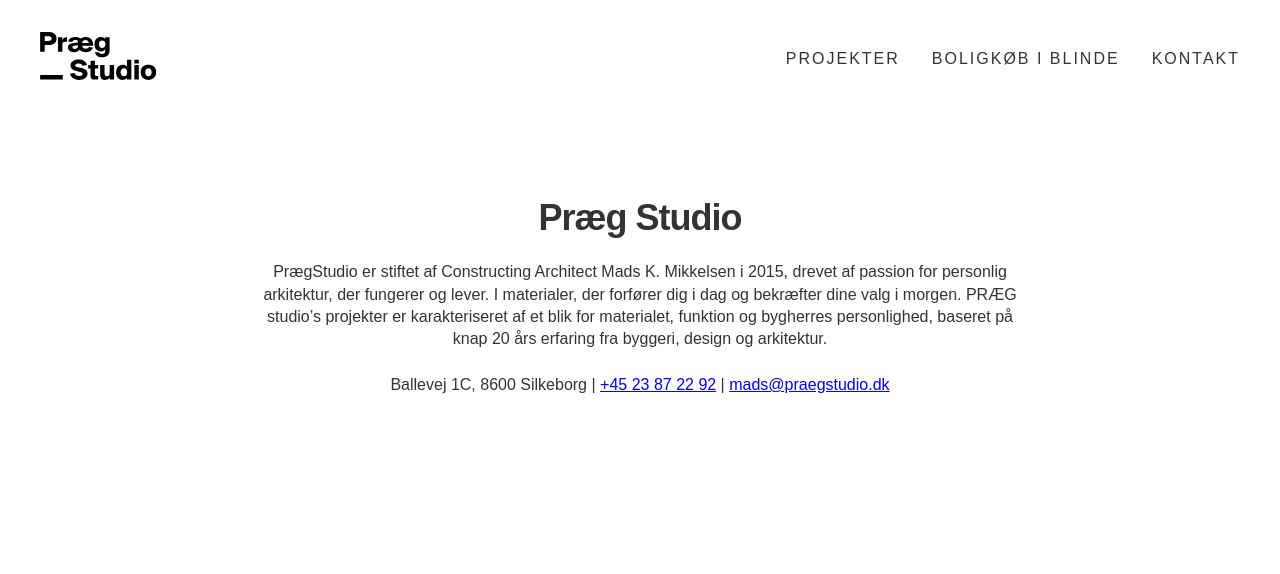
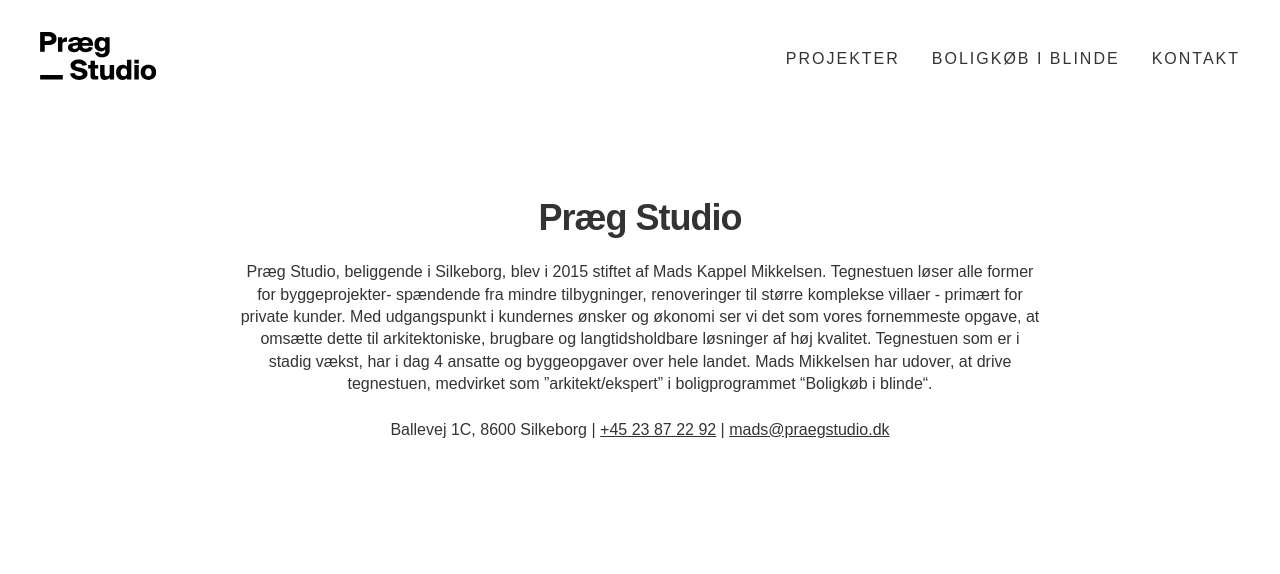
Before and after one commit to jeppe-smith/madsmikkelsen, a Gatsby site: page /kontakt in a window 1280 px wide. Shown: the top 574 px of the page. Built offline with nearby package versions, Linux system fonts and the light colour scheme; Gatsby itself is replaced by a stand-in of ours.

Commit message:
add new project

```diff
--- a/src/components/PageTitle/styles.scss
+++ b/src/components/PageTitle/styles.scss
@@ -1,9 +1,9 @@
 .page-title {
-  max-width: 768px;
+  max-width: 800px;
   text-align: center;
   margin: 2rem 1rem 6rem;
 
-  @media screen and (min-width: 768px) {
+  @media screen and (min-width: 800px) {
     margin: 0 auto;
     margin-bottom: 200px;
   }
--- a/src/components/layout.css
+++ b/src/components/layout.css
@@ -678,6 +678,10 @@
   letter-spacing: -1px;
 }
 
+a {
+  color: inherit;
+}
+
 .container {
   max-width: 1200px;
   margin-left: auto;
--- a/src/pages/kontakt/index.js
+++ b/src/pages/kontakt/index.js
@@ -48,12 +48,16 @@
       <div className="contact-page">
         <PageTitle title="Præg Studio">
           <p>
-            PrægStudio er stiftet af Constructing Architect Mads K. Mikkelsen i
-            2015, drevet af passion for personlig arkitektur, der fungerer og
-            lever. I materialer, der forfører dig i dag og bekræfter dine valg i
-            morgen. PRÆG studio’s projekter er karakteriseret af et blik for
-            materialet, funktion og bygherres personlighed, baseret på knap 20
-            års erfaring fra byggeri, design og arkitektur.
+            Præg Studio, beliggende i Silkeborg, blev i 2015 stiftet af Mads
+            Kappel Mikkelsen. Tegnestuen løser alle former for byggeprojekter-
+            spændende fra mindre tilbygninger, renoveringer til større komplekse
+            villaer - primært for private kunder. Med udgangspunkt i kundernes
+            ønsker og økonomi ser vi det som vores fornemmeste opgave, at
+            omsætte dette til arkitektoniske, brugbare og langtidsholdbare
+            løsninger af høj kvalitet. Tegnestuen som er i stadig vækst, har i
+            dag 4 ansatte og byggeopgaver over hele landet. Mads Mikkelsen har
+            udover, at drive tegnestuen, medvirket som ”arkitekt/ekspert” i
+            boligprogrammet “Boligkøb i blinde“.
           </p>
           <p>
             <span>Ballevej 1C, 8600 Silkeborg</span> |{" "}
```
Also changed, not shown: src/projects/sommerhus-på-fanø.md (added, +14 -0 lines), src/images/sommerhus-på-fanø/planer.jpg (added), src/images/sommerhus-på-fanø/skitse.jpg (added), src/images/sommerhus-på-fanø/snit.jpg (added).
